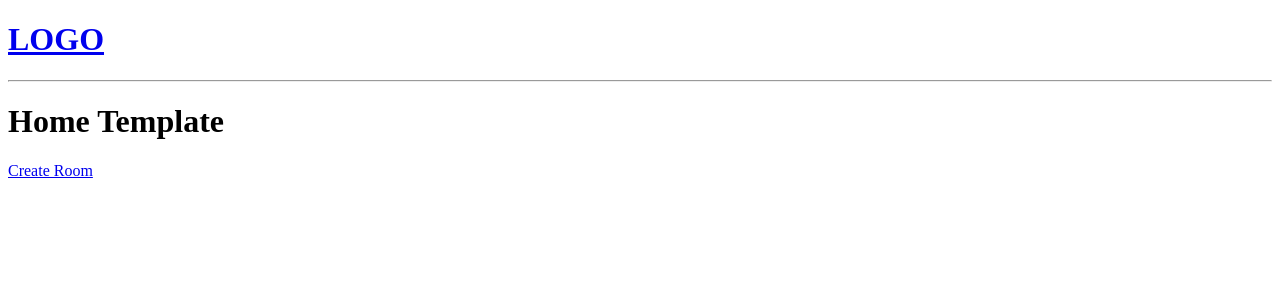
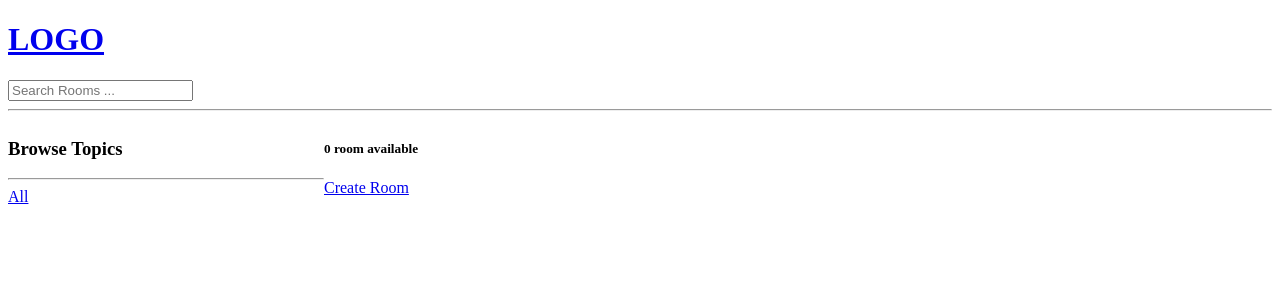
Before and after one commit to AFT0ZERO/studybud_project, a Django app: page / in a window 1280 px wide. Shown: the top 300 px of the page. Run offline with Django 5.2, Linux system fonts and the light colour scheme; data that the repository does not hold is empty.

Commit message:
Serach for Rooms

```diff
--- a/studybud/base/templates/base/home.html
+++ b/studybud/base/templates/base/home.html
@@ -1,9 +1,30 @@
 {%extends 'main.html'%}
 
 {% block content%}
-    <h1>Home Template</h1>
-    <div>
+
+<style>
+    .home-container{
+        display: grid;
+        grid-template-columns: 1fr 3fr;
+    }
+</style>
+    <div class="home-container">
+        <div>
+            <h3>Browse Topics</h3>
+            <hr>
+            <div>
+                <a href="{%url 'home'%}">All</a>
+            </div>
+            {%for topic in topics%}
+            <div>
+                <a href="{%url 'home'%}?q={{topic.name}}">{{topic.name}}</a>
+            </div>
+            {%endfor%}
+        </div>
+        <div>
+            <h5>{{room_count}} room available</h5>
         <a href="{%url 'create-room'%}">Create Room</a>
+
         <div>
             {% for room in rooms%}
             <div>
@@ -15,6 +36,7 @@
                 <hr>
             </div>
             {%endfor%}
-        </div>
+             </div>
+         </div>
     </div>
 {% endblock content %}
--- a/studybud/base/views.py
+++ b/studybud/base/views.py
@@ -1,10 +1,23 @@
 from django.shortcuts import render, redirect
-from .models import Room
+from django.db.models import Q
+from .models import Room ,Topic
 from .forms import RoomForm
 # Create your views here.
 def home(request):
-    rooms = Room.objects.all().order_by('id')
-    context ={'rooms':rooms}
+
+    q = request.GET.get('q')  if request.GET.get('q') != None else ''
+
+    rooms = Room.objects.filter(
+        Q(topic__name__icontains=q) |
+        Q(name__icontains=q) |
+        Q(description__icontains=q)
+
+        )
+
+    topic = Topic.objects.all()
+    room_count = rooms.count()
+
+    context ={'rooms':rooms,'topics':topic ,'room_count':room_count }
     return render(request, 'base/home.html' ,context)
 
 def room(request , pk):
--- a/studybud/templates/navbar.html
+++ b/studybud/templates/navbar.html
@@ -1,4 +1,7 @@
 <a href="{%url 'home'%}">
     <h1>LOGO</h1>
 </a>
+<form action="{%url 'home'%}" method="GET">
+    <input type="text" name="q" placeholder="Search Rooms ... ">
+</form>
 <hr>
```
